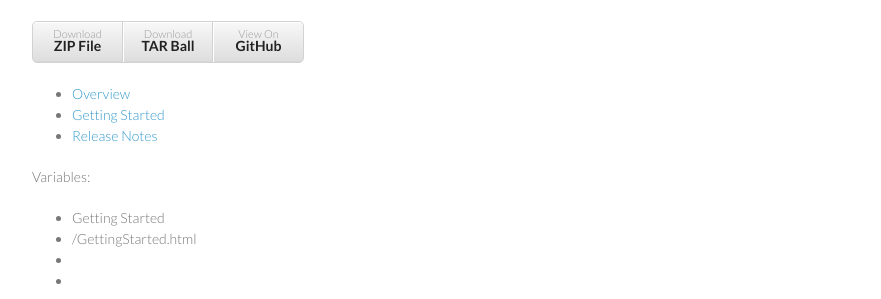
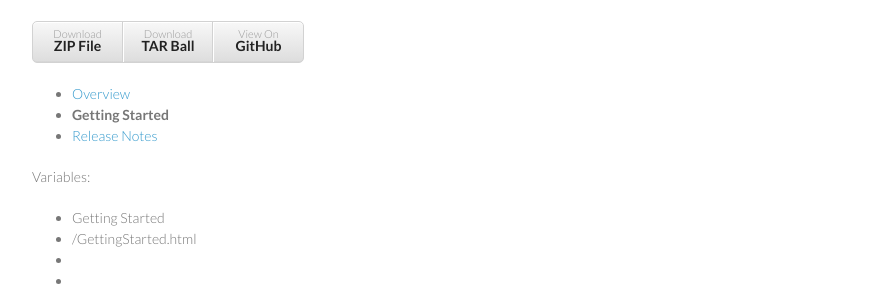
Before and after one commit to JaredReisinger/Commentator, a Jekyll site: the page built from GettingStarted.md, in a window 1280 px wide. Shown: the part 201-500 px from the top of the page, without its empty margins (178-1059 px from the left). Built offline with Jekyll 4.4.1, drawn with Linux system fonts in a browser that asks for light colours.

Commit message:
more tweaks

```diff
--- a/_layouts/default.html
+++ b/_layouts/default.html
@@ -33,9 +33,12 @@
         <ul>
           {% for item in site.data.mainlinks %}
           <li>
-            {% if page.url == item.link %}<b>{% endif %}
-            <a href="{{ item.link }}">{{ item.title }}</a>
-            {% if page.url == item.link %}</b>{% endif %}
+            {% capture cleanedUrl %}{{ page.url | remove_first:'/' }}{% endcapture %}
+            {% if cleanedUrl == item.link %}
+              <b>{{ item.title }}</b>
+            {% else %}
+              <a href="{{ item.link }}">{{ item.title }}</a>
+            {% endif %}
           </li>
           {% endfor %}
         </ul>
```
Also changed, not shown: index.md (+1 -1 lines).
